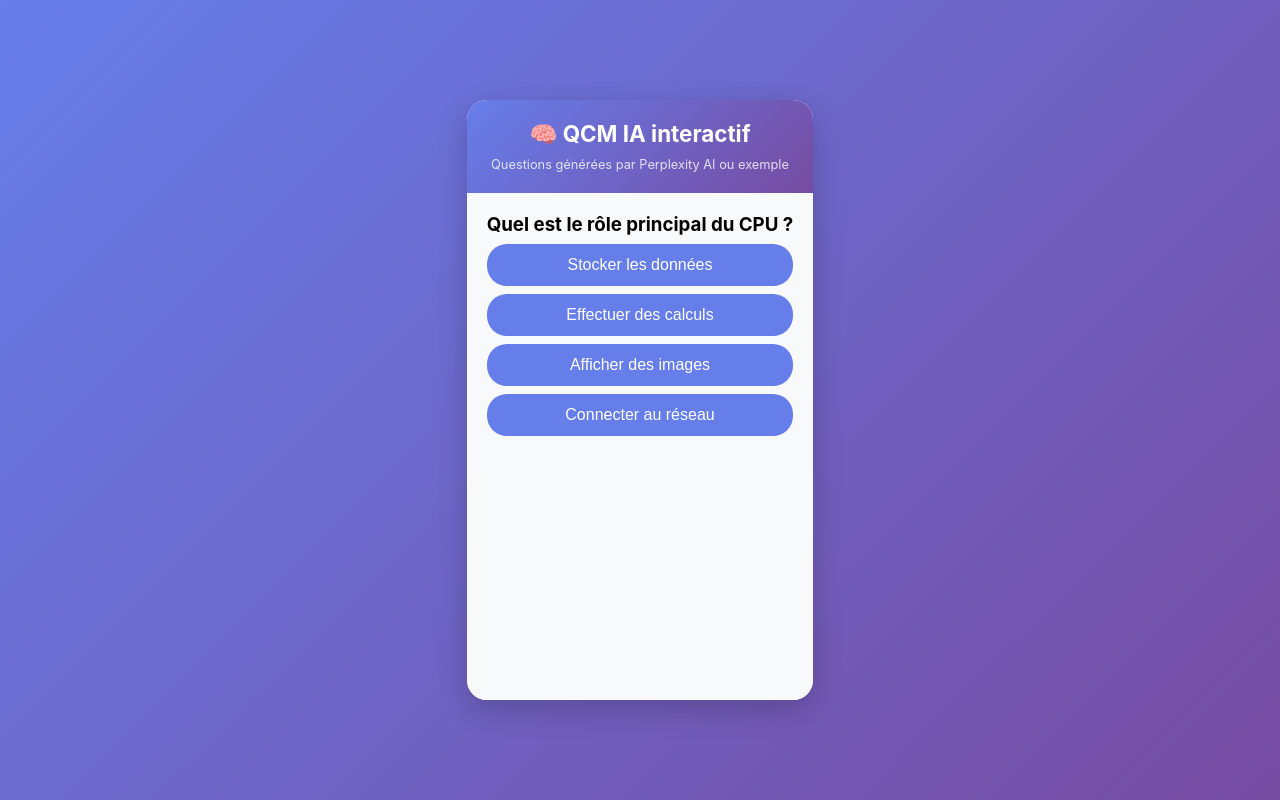
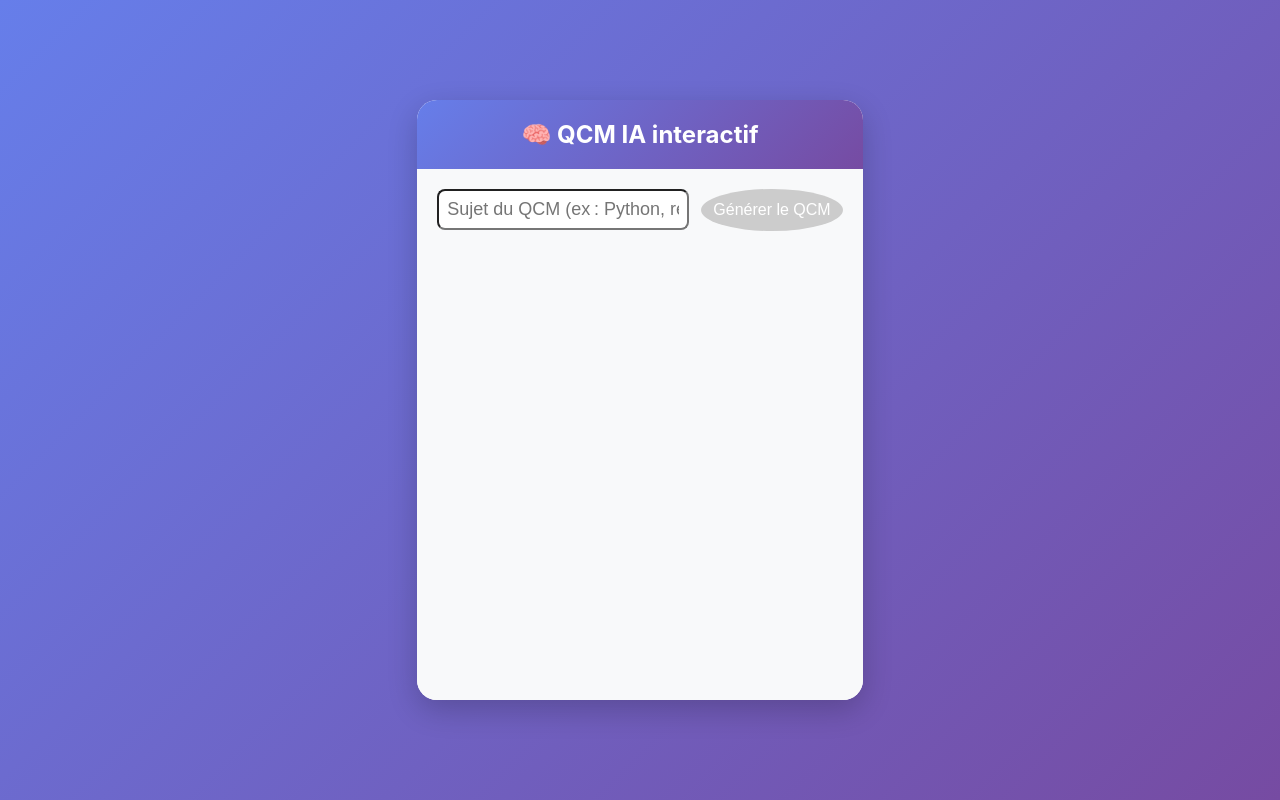
Before and after one commit to enzovilaca59/GIs-Quizz, a React (Vite) app: page / in a window 1280 px wide. Built offline with nearby package versions, Linux system fonts and the light colour scheme.

Commit message:
test_pplxv2

```diff
--- a/server.js
+++ b/server.js
@@ -5,6 +5,10 @@ import cors from 'cors';
 const app = express();
 app.use(cors());
 app.use(express.json());
+
+import qcmRouter from './routes/qcm.js'; // EXTENSION .js
+app.use('/api', qcmRouter);
+
 
 const PERPLEXITY_API_KEY = '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'; // À remplacer par votre clé Perplexity
 const PERPLEXITY_API_URL = 'https://api.perplexity.ai/chat/completions';
--- a/src/components/ChatInterface.jsx
+++ b/src/components/ChatInterface.jsx
@@ -1,46 +1,38 @@
-import React, { useState, useRef, useEffect } from 'react';
+import React, { useState } from "react";
 
-// Exemple de récupération QCM (doit être remplacé par parsing IA réel)
-const qcmExemple = [
-  {
-    question: "Quel est le rôle principal du CPU ?",
-    options: [
-      "Stocker les données",
-      "Effectuer des calculs",
-      "Afficher des images",
-      "Connecter au réseau"
-    ],
-    answer: "Effectuer des calculs"
-  },
-  {
-    question: "Quelle technologie permet de styliser une page web ?",
-    options: [
-      "Python",
-      "CSS",
-      "SQL",
-      "React"
-    ],
-    answer: "CSS"
-  }
-  // Ajoute ici les autres questions dynamiques du QCM généré par l’IA
-];
-
-const ChatInterface = () => {
-  // Mode QCM interactif : tu peux remplacer qcmExemple par la donnée IA parsée (format tableau JSON)
-  const [questions, setQuestions] = useState(qcmExemple); // Remplacer si besoin
+export default function ChatInterface() {
+  const [subject, setSubject] = useState("");
+  const [questions, setQuestions] = useState([]);
   const [current, setCurrent] = useState(0);
   const [score, setScore] = useState(0);
   const [done, setDone] = useState(false);
+  const [loading, setLoading] = useState(false);
   const [userAnswer, setUserAnswer] = useState(null);
 
-  // Scroll vers le bas auto pour les messages (optionnel)
-  const messagesEndRef = useRef(null);
-  const scrollToBottom = () => {
-    messagesEndRef.current?.scrollIntoView({ behavior: "smooth" });
+  // Récupération dynamique du QCM
+  const fetchQCM = async () => {
+    setLoading(true);
+    try {
+      const response = await fetch("http://localhost:3001/api/qcm", {
+        method: "POST",
+        headers: { "Content-Type": "application/json" },
+        body: JSON.stringify({ sujet: subject })
+      });
+      const data = await response.json();
+
+      // le backend retourne { qcm: [...] }
+      setQuestions(data.qcm);
+      setCurrent(0);
+      setScore(0);
+      setDone(false);
+    } catch (err) {
+      alert("Erreur lors de la récupération du QCM : " + err.message);
+    } finally {
+      setLoading(false);
+    }
   };
-  useEffect(() => { scrollToBottom(); }, [current, done]);
 
-  // Répondre à une question
+  // Interaction QCM
   const handleAnswer = (option) => {
     setUserAnswer(option);
     setTimeout(() => {
@@ -51,28 +43,45 @@ const ChatInterface = () => {
       } else {
         setDone(true);
       }
-    }, 900); // délai visual feedback
+    }, 900);
   };
 
-  // Affichage principal
+  // Remise à zéro
+  const resetAll = () => {
+    setQuestions([]);
+    setSubject("");
+    setScore(0);
+    setDone(false);
+    setCurrent(0);
+  };
+
   return (
     <div className="chat-container">
       <div className="chat-header">
         <h2>🧠 QCM IA interactif</h2>
-        <div className="api-info">
-          <small>Questions générées par Perplexity AI ou exemple</small>
-        </div>
       </div>
 
       <div className="messages-container">
-        {!done ? (
+        {!questions.length ? (
+          <>
+            <input
+              value={subject}
+              onChange={e => setSubject(e.target.value)}
+              placeholder="Sujet du QCM (ex : Python, réseau, React…)"
+              style={{ fontSize: 18, padding: 8, borderRadius: 8, marginRight: 8 }}
+            />
+            <button onClick={fetchQCM} disabled={!subject || loading} className="send-button">
+              {loading ? "Chargement…" : "Générer le QCM"}
+            </button>
+          </>
+        ) : !done ? (
           <div>
             <h3>{questions[current].question}</h3>
             {questions[current].options.map(option => (
               <button
                 key={option}
                 onClick={() => !userAnswer && handleAnswer(option)}
-                className={`send-button qcm-button`}
+                className="send-button qcm-button"
                 style={{
                   display: "block",
                   margin: "8px 0",
@@ -86,10 +95,10 @@ const ChatInterface = () => {
               </button>
             ))}
             {userAnswer && (
-              <div style={{marginTop: 12}}>
+              <div style={{ marginTop: 12 }}>
                 {userAnswer === questions[current].answer
                   ? "✅ Bonne réponse !"
-                  : <>❌ Mauvaise réponse. <br/>La bonne réponse était : <b>{questions[current].answer}</b></>
+                  : <>❌ Mauvaise réponse. <br />La bonne réponse était : <b>{questions[current].answer}</b></>
                 }
               </div>
             )}
@@ -97,16 +106,16 @@ const ChatInterface = () => {
         ) : (
           <div>
             <h2>Quiz terminé !</h2>
-            <p>Score : <strong>{score}</strong> / {questions.length}</p>
+            <p>Score : <strong>{score}</strong> / {questions.length}</p>
+            <button onClick={resetAll} className="send-button" style={{ marginTop: 16 }}>Recommencer</button>
           </div>
         )}
-        <div ref={messagesEndRef} />
       </div>
     </div>
   );
-};
+}
 
-// === Styles intégrés (identiques à la base, ne pas toucher si ton amie gère le CSS)
+// Ton CSS intégré (modulaire si besoin)
 const styles = `
 .chat-container {
   background: white;
@@ -122,14 +131,6 @@ const styles = `
   color: white;
   padding: 20px;
   text-align: center;
-}
-.chat-header h2 {
-  margin: 0 0 5px 0;
-  font-size: 1.4em;
-}
-.api-info small {
-  opacity: 0.8;
-  font-size: 0.8em;
 }
 .messages-container {
   flex: 1;
@@ -156,16 +157,30 @@ const styles = `
 .qcm-button:hover:not(:disabled) {
   background: #5a6fd8;
 }
+.send-button {
+  background: #667eea;
+  color: white;
+  border: none;
+  border-radius: 50%;
+  padding: 12px;
+  min-width: 45px;
+  cursor: pointer;
+  font-size: 1em;
+  margin-left: 4px;
+  transition: all 0.3s;
+}
+.send-button:disabled {
+  background: #ccc;
+  cursor: not-allowed;
+}
 @media (max-width: 600px) {
   .chat-container {
     height: 100vh;
     border-radius: 0;
   }
+  .messages-container { padding: 8px; }
 }
 `;
-
 const styleSheet = document.createElement('style');
 styleSheet.innerText = styles;
 document.head.appendChild(styleSheet);
-
-export default ChatInterface;
```
Also changed, not shown: routes/qcm.js (added, +21 -0 lines).
